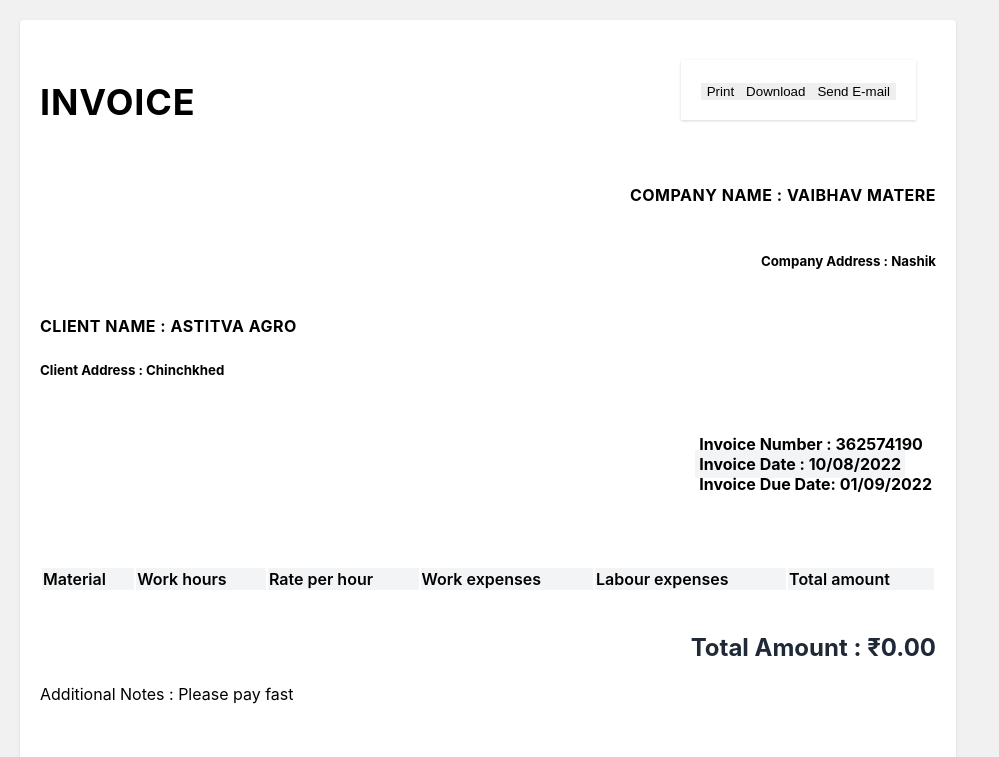
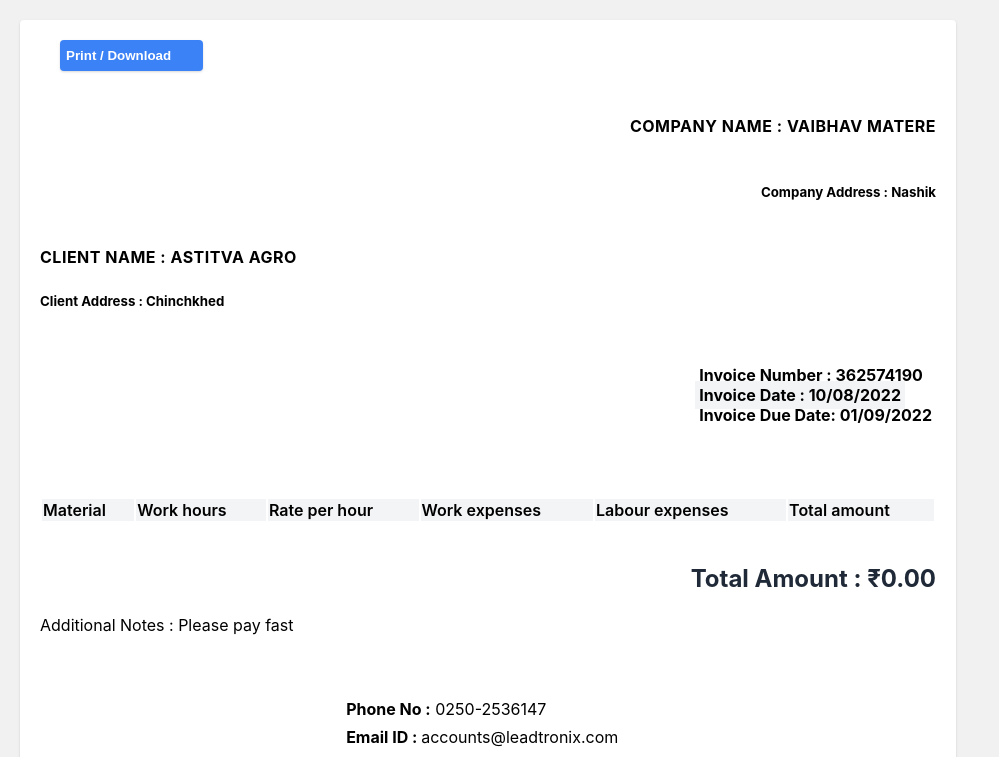
Before and after one commit to vaibhav18matere/invoice-generator, a React (Create React App) app: page / in a window 1280 px wide. Shown: the top 757 px of the page, without its empty margins (0-999 px from the left). Built offline with nearby package versions, Linux system fonts and the light colour scheme.

Commit message:
feat : print invoice added

```diff
--- a/package.json
+++ b/package.json
@@ -10,6 +10,7 @@
     "react-dom": "^18.2.0",
     "react-icons": "^4.4.0",
     "react-scripts": "5.0.1",
+    "react-to-print": "^2.14.7",
     "uuid": "^8.3.2",
     "web-vitals": "^2.1.4"
   },
--- a/src/App.css
+++ b/src/App.css
@@ -50,3 +50,19 @@
   background: transparent;
   color:#3B82F6;
 }
+
+.btn-print {
+  padding-top: 0.5rem;
+  padding-bottom: 0.5rem;
+  padding-right: 2rem;
+  margin-left: 1.25rem;
+  background-color: #3B82F6;
+  transition-property: all;
+  transition-duration: 300ms;
+  color: #ffffff;
+  font-weight: 700;
+  border-radius: 0.25rem;
+  border-width: 2px;
+  border-color: #3B82F6;
+  box-shadow: 0 1px 3px 0 rgba(0, 0, 0, 0.1), 0 1px 2px 0 rgba( 0, 0, 0, 0.06);
+}
--- a/src/App.js
+++ b/src/App.js
@@ -1,4 +1,4 @@
-import { useState } from "react";
+import { useState, useRef } from "react";
 import "./App.css";
 import ClientDetails from "./components/ClientDetails/ClientDetails";
 import ClientNotes from "./components/ClientNotes/ClientNotes";
@@ -8,6 +8,7 @@ import Header from "./components/Header/Header";
 import InvoiceDetails from "./components/InvoiceDetails/InvoiceDetails";
 import Table from "./components/Table/Table";
 import TableForm from "./components/TableForm/TableForm";
+import ReactToPrint from "react-to-print";
 
 function App() {
   const [name, setName] = useState("Vaibhav Matere");
@@ -28,6 +29,7 @@ function App() {
   const [totalAmount, setTotalAmount] = useState("");
   const [list, setList] = useState([]);
   const [totalAmountToPay, setTotalAmountToPay] = useState(0);
+  const componentRef = useRef();
 
   const printHandler = () => {
     window.print();
@@ -35,8 +37,15 @@ function App() {
   return (
     <>
       <main className="main-container">
+        <ReactToPrint
+          trigger={() => (
+            <button className="btn-print">Print / Download</button>
+          )}
+          content={() => componentRef.current}
+        />
         {showInvoice ? (
-          <div>
+          <>
+            <div ref={componentRef}>
               <Header printHandler={printHandler} />
               <CompanyDetails name={name} address={address} email={email} />
               <ClientDetails
@@ -62,13 +71,14 @@ function App() {
               />
               <ClientNotes invoiceNotes={invoiceNotes} />
               <Footer />
+            </div>
             <button
               className="check-invoice-btn"
               onClick={() => setShowInvoice(false)}
             >
               Edit Invoice Info
             </button>
-          </div>
+          </>
         ) : (
           <>
             <div className="alternative-container">
--- a/src/components/Header/Header.jsx
+++ b/src/components/Header/Header.jsx
@@ -5,7 +5,7 @@ const Header = ({ printHandler }) => {
   return (
     <>
       <header className="main-invoice">
-        <div>
+        {/* <div>
           <h3 className="title">Invoice</h3>
         </div>
         <div>
@@ -22,7 +22,7 @@ const Header = ({ printHandler }) => {
               <button className="btn btn-send">Send E-mail</button>
             </li>
           </ul>
-        </div>
+        </div> */}
       </header>
     </>
   );
```
Also changed, not shown: 1 other file (tests, documents, lock files or other folders). Lines whose indentation alone changed are shown as unchanged.
